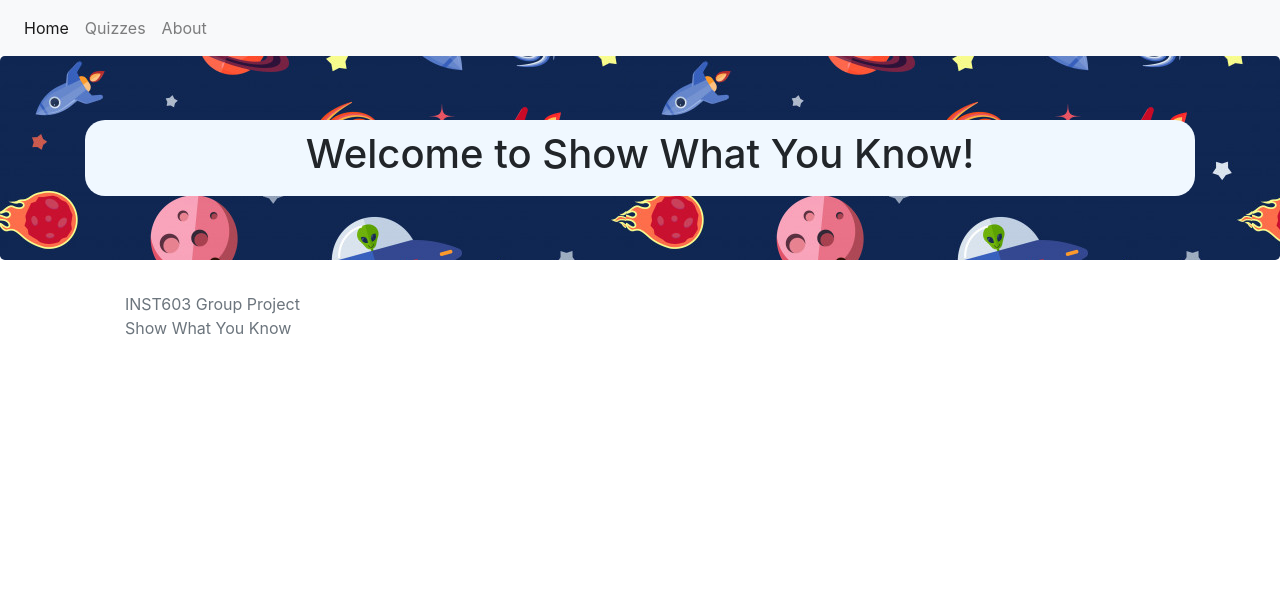
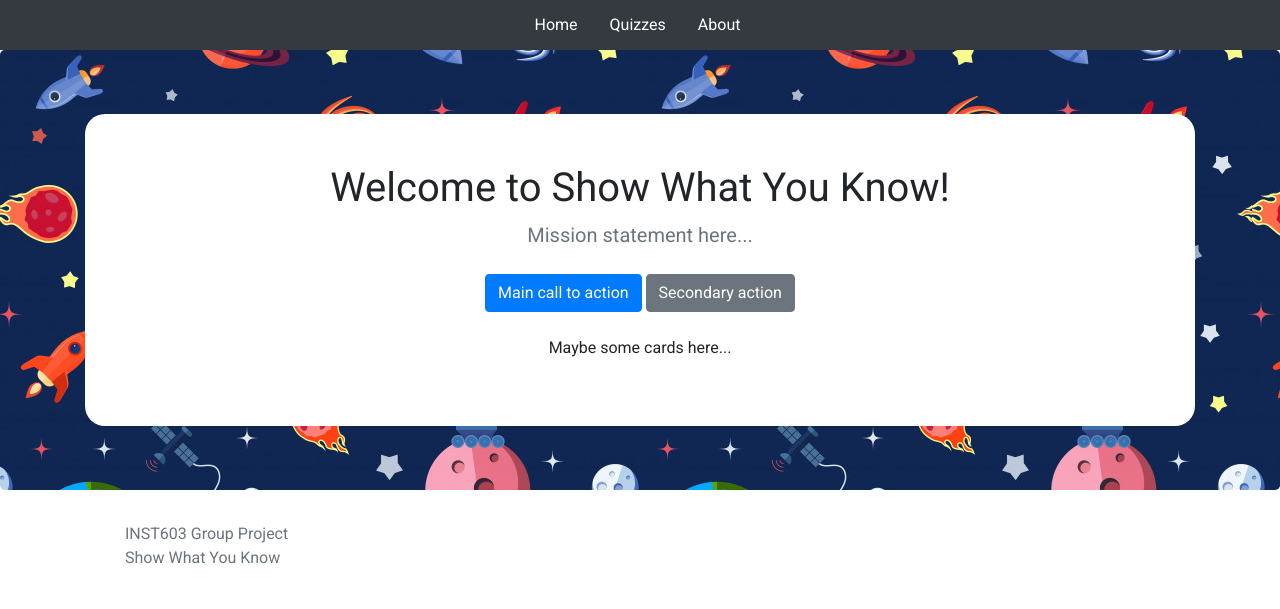
Before and after one commit to jakecupani/INFM603, a Django app: page / in a window 1280 px wide. Shown: the top 609 px of the page. Run offline with Django 3.2, Linux system fonts and the light colour scheme.

Commit message:
navbar styles

```diff
--- a/nasaswyk/nasaswyk/static/css/main.css
+++ b/nasaswyk/nasaswyk/static/css/main.css
@@ -1,3 +1,16 @@
 footer li {
     list-style: none;
 }
+
+body {
+    font-family: 'Roboto', sans-serif;
+}
+
+nav {
+    padding: 5px;
+}
+
+.nav-masthead a{
+    color: #fff;
+    border-bottom-color: #fff;
+}
--- a/nasaswyk/nasaswyk/templates/base.html
+++ b/nasaswyk/nasaswyk/templates/base.html
@@ -11,15 +11,17 @@
       integrity="sha384-TX8t27EcRE3e/ihU7zmQxVncDAy5uIKz4rEkgIXeMed4M0jlfIDPvg6uqKI2xXr2"
       crossorigin="anonymous"
     />
+    <link href="https://fonts.googleapis.com/css2?family=Roboto&display=swap" rel="stylesheet">
+
     <link rel="stylesheet" href="{% static 'css/main.css' %}">
     <!-- <link rel="stylesheet" href="{% static 'css/index.css' %}"> -->
-
+    <link rel="preconnect" href="https://fonts.gstatic.com">
   </head>
   <body>
 
     <!-- Header  -->
     <header>
-      <nav class="navbar navbar-expand-lg navbar-light bg-light">
+      <!-- <nav class="navbar navbar-expand-lg navbar-light bg-light">
         <button
           class="navbar-toggler"
           type="button"
@@ -47,6 +49,13 @@
             </li>
           </ul>
         </div>
+      </nav> -->
+
+
+      <nav class="nav navbar-expand-lg nav-masthead justify-content-center bg-dark">
+        <a class="nav-link" href="{% url 'index'%}">Home</a>
+        <a class="nav-link" href="{% url 'quiz' %}">Quizzes</a>
+        <a class="nav-link" href="{% url 'about'%}">About</a>
       </nav>
     </header>
 
--- a/nasaswyk/nasaswyk/templates/index.html
+++ b/nasaswyk/nasaswyk/templates/index.html
@@ -5,21 +5,37 @@
 <style>
     #index-content {
         background-image: url("{% static 'assets/space-pattern2.jpg' %}");
+        /* background-blend-mode: screen; */
     }
 
     .welcome {
-        background-color: aliceblue;
+        background-color: white;
         padding: 10px;
         border-radius: 20px;
+        padding-top: 50px;
+        padding-bottom: 50px;
     }
 
 
+
+
 </style>
-<div id="index-content" class="jumbotron">
+<div id="index-content" class="jumbotron text-center">
     <div class="container">
-        <div class="text-center welcome">
+        <!-- <div class="text-center welcome">
             <h1>Welcome to Show What You Know!</h1>
-        </div>
+        </div> -->
+        <section class="welcome">
+            <div class="">
+              <h1>Welcome to Show What You Know!</h1>
+              <p class="lead text-muted">Mission statement here...</p>
+              <p>
+                <a href="#" class="btn btn-primary my-2">Main call to action</a>
+                <a href="#" class="btn btn-secondary my-2">Secondary action</a>
+              </p>
+              <p>Maybe some cards here...</p>
+            </div>
+          </section>
     </div>
 </div>
 
```
